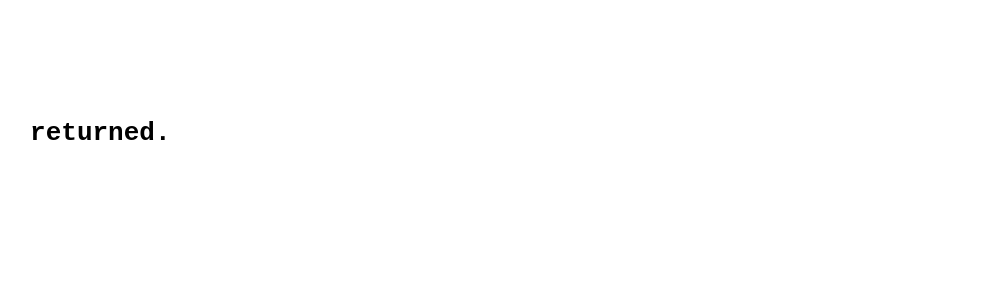
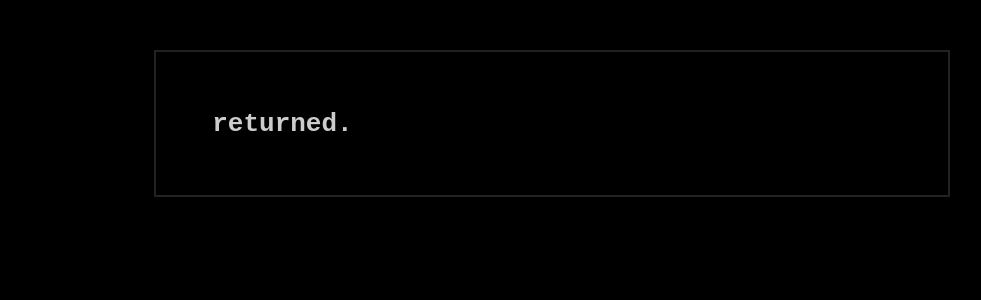
Before and after one commit to plebtech/ib-lab-routing-in-react, a React (Create React App) app: page / in a window 1280 px wide. Shown: the top 300 px of the page, without its empty margins (88-1069 px from the left). Built offline with nearby package versions, Linux system fonts and the light colour scheme.

Commit message:
installed react-router-dom package. basic formatting.

```diff
--- a/package.json
+++ b/package.json
@@ -9,6 +9,7 @@
     "isomorphic-fetch": "^2.2.1",
     "react": "^16.12.0",
     "react-dom": "^16.12.0",
+    "react-router-dom": "^5.1.2",
     "react-scripts": "3.4.0"
   },
   "scripts": {
--- a/src/components/App.jsx
+++ b/src/components/App.jsx
@@ -1,5 +1,6 @@
 import React, { Component } from 'react';
 import 'isomorphic-fetch';
+import { BrowserRouter as Router, Route, Link } from 'react-router-dom';
 
 class App extends Component {
     render() {
--- a/src/index.css
+++ b/src/index.css
@@ -2,4 +2,12 @@
     margin: 1%;
     padding: 1%;
     font-family: monospace;
+    color: #ccc;
 }
+
+body {
+    max-width: 768px;
+    margin: 2% auto;
+    border: 2px solid #222;
+    background-color: #000;
+}
```
Also changed, not shown: 1 other file (tests, documents, lock files or other folders).
